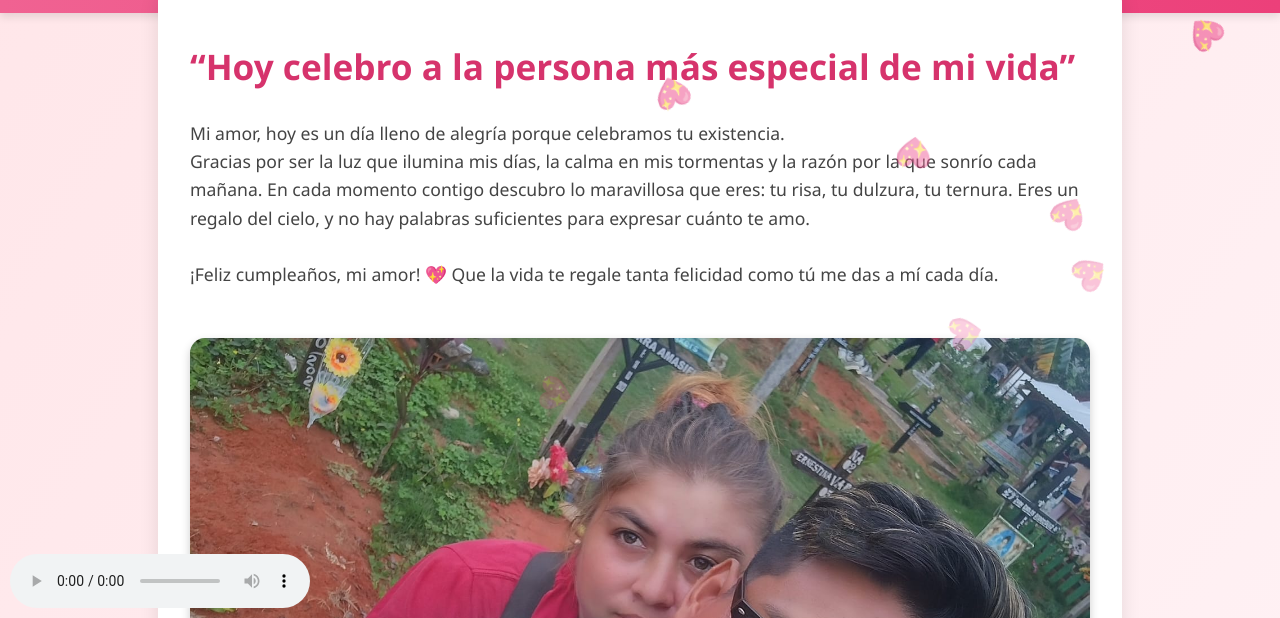
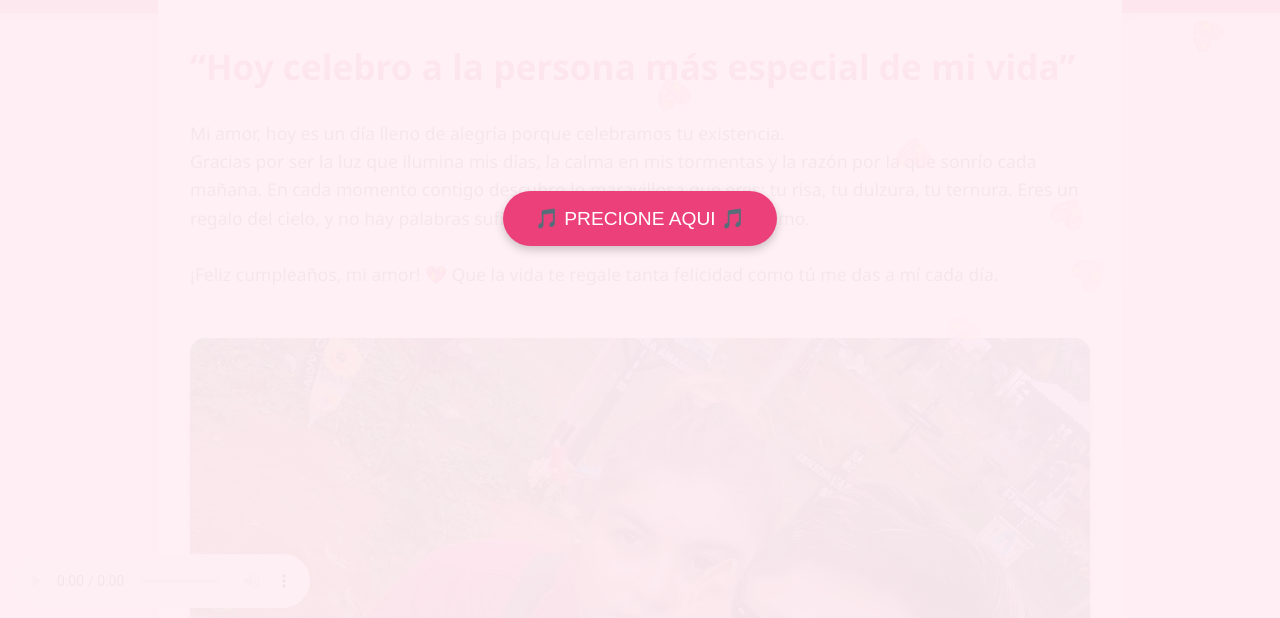
Before and after one commit to bastos9601/APP-A-MAMA, a plain HTML site: page index.html in a window 1280 px wide. Shown: the part 182-800 px from the top of the page. Drawn offline with Linux system fonts and the light colour scheme.

Commit message:
boton reproducir

```diff
--- a/index.html
+++ b/index.html
@@ -198,7 +198,7 @@
 </head>
 <body>
 
-  <audio autoplay loop controls>
+  <audio loop controls>
     <source src="/perfecto.mp3" type="audio/mp3" />
     Tu navegador no soporta audio HTML5.
   </audio>
@@ -253,6 +253,33 @@
     <p>&copy; 2025 Con todo mi amor para ti, Soraya 💖 — Tu persona especial</p>
   </footer>
 
+  <!-- Botón para reproducir música al cargar -->
+  <div id="musicPrompt" style="
+    position: fixed;
+    top: 0;
+    left: 0;
+    width: 100vw;
+    height: 100vh;
+    background-color: rgba(255, 240, 245, 0.95);
+    display: flex;
+    justify-content: center;
+    align-items: center;
+    z-index: 1000;
+  ">
+    <button onclick="iniciarMusica()" style="
+      background-color: #ec407a;
+      color: white;
+      font-size: 1.2rem;
+      padding: 1rem 2rem;
+      border: none;
+      border-radius: 30px;
+      cursor: pointer;
+      box-shadow: 0 4px 10px rgba(0,0,0,0.2);
+    ">
+      🎵 PRECIONE AQUI 🎵
+    </button>
+  </div>
+
   <script>
     function mostrarFrase() {
       const frase = document.getElementById("frase-emocionante");
@@ -273,6 +300,13 @@
     document.querySelector('.logo img').addEventListener('click', function () {
       this.classList.toggle('grande');
     });
+
+    const audio = document.querySelector("audio");
+
+    function iniciarMusica() {
+      audio.play();
+      document.getElementById("musicPrompt").style.display = "none";
+    }
   </script>
 </body>
 </html>
```
